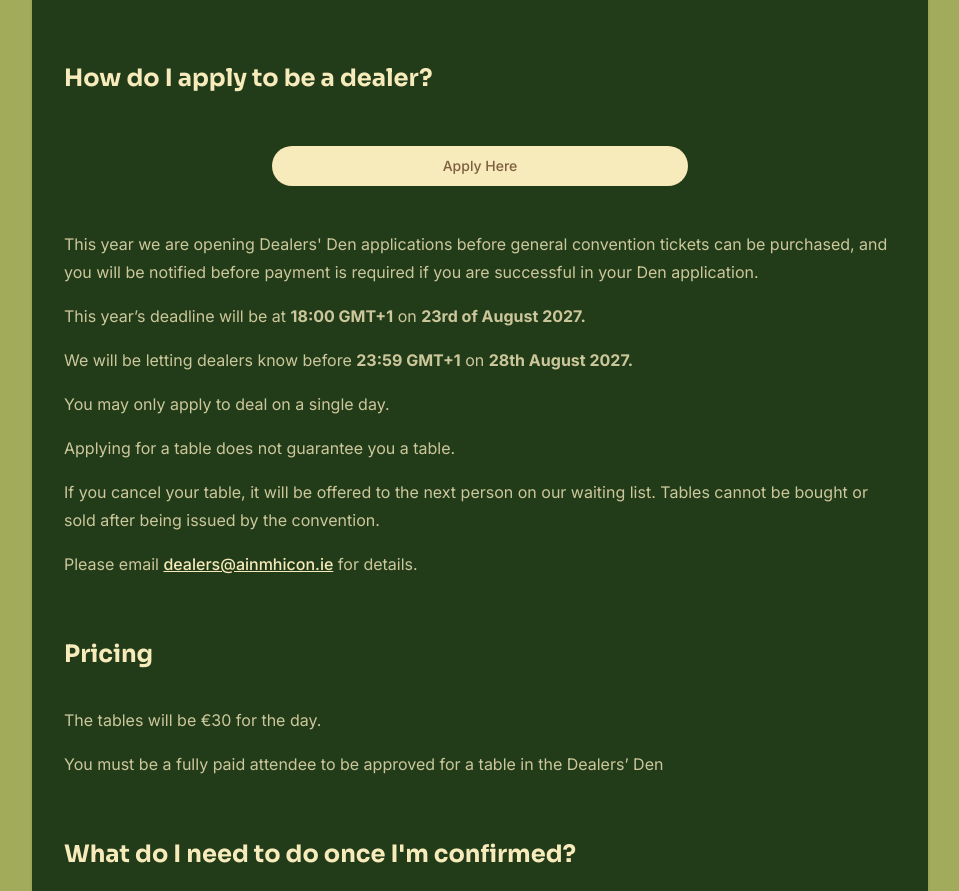
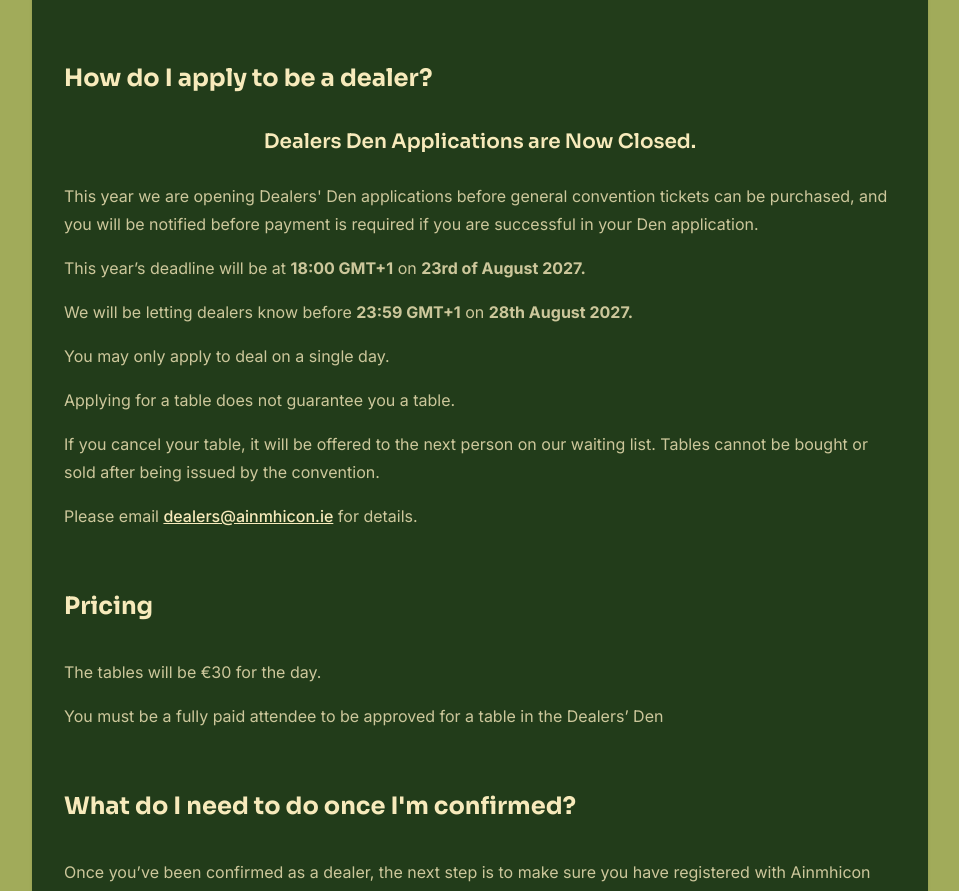
Before and after one commit to ja-zzy/ainmhicon.ie, a Next.js app: page /dealers-den in a window 1280 px wide. Shown: the part 1147-2038 px from the top of the page, without its empty margins (160-1119 px from the left). Built offline with nearby package versions, Linux system fonts and the light colour scheme.

Commit message:
add dealers closed message to dealers page

```diff
--- a/app/dealers-den/page.tsx
+++ b/app/dealers-den/page.tsx
@@ -28,7 +28,7 @@ export default function DealersDen() {
 
                     <h2 id='applications'>How do I apply to be a dealer?</h2>
 
-                            <LinkButton href='https://forms.gle/HZwnx7EmVV95HDmYA' className='w-[50%] m-auto mb-3 sm:mt-5 sm:mb-8'>Apply Here</LinkButton>
+                    <h3 className="text-center">Dealers Den Applications are Now Closed.</h3>
 
                     <p>This year we are opening Dealers' Den applications before general convention tickets can be purchased, and you will be notified before payment is required if you are successful in your Den application. </p>
 
```
